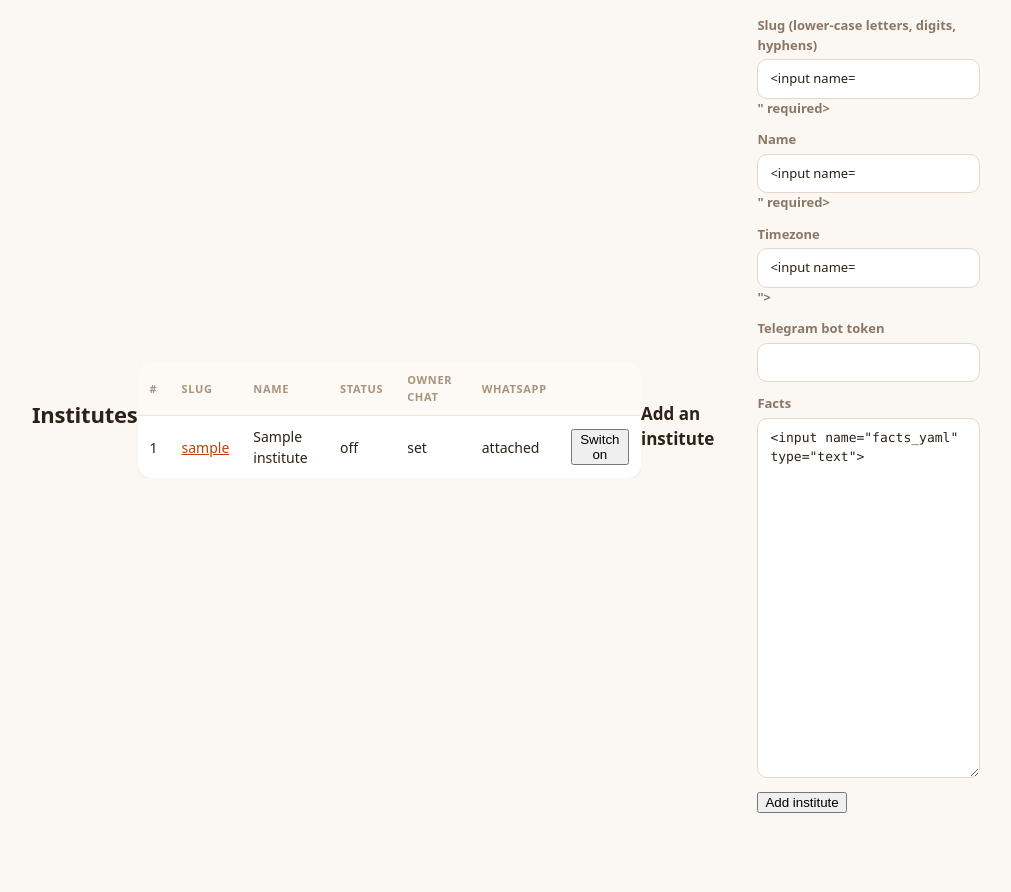
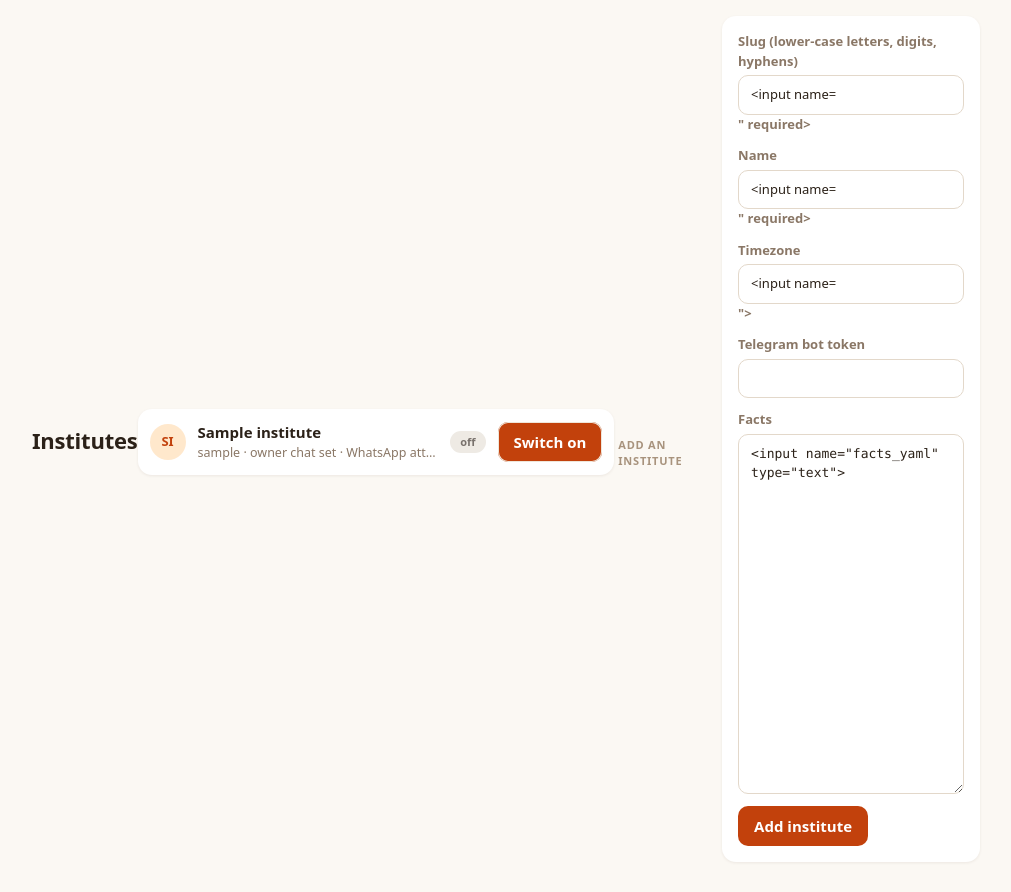
Before and after one commit to yashkanoje/vidyadesk, a FastAPI app: template leadagent/dashboard/templates/institutes.html in a window 1280 px wide. Shown: the whole page, without its empty margins (134-1145 px from the left). Before the commit the page ends 813 px from the top, so only its background shows below. Run offline with FastAPI, Linux system fonts and the light colour scheme; the template is opened without the code that fills it: most values are stand-ins (such as "Sample title", 1, 10 or a date in 2020); form fields are guessed from the names that the template uses; parts of the project's set-up code (start-up, migrations or seed data) failed here and were passed over.

Commit message:
VidyaDesk Documents, Facts, Stats and Institutes
Co-Authored-By: Claude Opus 5.5 <noreply@anthropic.com>

```diff
--- a/leadagent/dashboard/templates/institutes.html
+++ b/leadagent/dashboard/templates/institutes.html
@@ -1,26 +1,30 @@
 {% extends "base.html" %}
+{% from "_ui.html" import avatar %}
 {% block title %}Institutes{% endblock %}
 {% block content %}
 <h1>Institutes</h1>
-<div class="scroll"><table>
-<tr><th>#</th><th>Slug</th><th>Name</th><th>Status</th><th>Owner chat</th><th>WhatsApp</th><th></th></tr>
 {% for i in institutes %}
-<tr>
-  <td>{{ i.id }}</td><td><a href="/dash/{{ i.slug }}/leads">{{ i.slug }}</a></td><td>{{ i.name }}</td>
-  <td>{{ "on" if i.active else "off" }}</td><td>{{ "set" if i.owner_telegram_chat_id else "not set" }}</td>
-  <td>{{ "attached" if i.whatsapp_phone_number_id else "-" }}</td>
-  <td><form class="inline" method="post" action="/dash/admin/institutes/{{ i.slug }}/active"><button>{{ "Switch off" if i.active else "Switch on" }}</button></form></td>
-</tr>
+<div class="row">
+  {{ avatar(i.name) }}
+  <a class="who" href="/dash/{{ i.slug }}/home" style="color:inherit;text-decoration:none">
+    <b>{{ i.name }}</b>
+    <span>{{ i.slug }} · owner chat {{ "set" if i.owner_telegram_chat_id else "not set" }} · WhatsApp {{ "attached" if i.whatsapp_phone_number_id else "none" }}</span>
+  </a>
+  <span class="pill {{ 'ok' if i.active else 'closed' }}">{{ "on" if i.active else "off" }}</span>
+  <form class="inline" method="post" action="/dash/admin/institutes/{{ i.slug }}/active"><button class="btn btn-quiet">{{ "Switch off" if i.active else "Switch on" }}</button></form>
+</div>
+{% else %}
+<p class="empty">No institutes yet.</p>
 {% endfor %}
-</table></div>
-<h2>Add an institute</h2>
-{% if error %}<p class="error">{{ error }}</p>{% endif %}
-<form method="post" action="/dash/admin/institutes">
-  <p><label>Slug (lower-case letters, digits, hyphens)<br><input name="slug" value="{{ form.slug }}" required></label></p>
-  <p><label>Name<br><input name="name" value="{{ form.name }}" required></label></p>
-  <p><label>Timezone<br><input name="timezone" value="{{ form.timezone }}"></label></p>
-  <p><label>Telegram bot token<br><input type="password" name="telegram_token" required autocomplete="off"></label></p>
-  <p><label>Facts<br><textarea name="facts_yaml" spellcheck="false">{{ form.facts_yaml }}</textarea></label></p>
-  <p><button>Add institute</button></p>
+
+<div class="sec">Add an institute</div>
+{% if error %}<p class="error" role="alert">{{ error }}</p>{% endif %}
+<form method="post" action="/dash/admin/institutes" class="card">
+  <label>Slug (lower-case letters, digits, hyphens)<input name="slug" value="{{ form.slug }}" required></label>
+  <label>Name<input name="name" value="{{ form.name }}" required></label>
+  <label>Timezone<input name="timezone" value="{{ form.timezone }}"></label>
+  <label>Telegram bot token<input type="password" name="telegram_token" required autocomplete="off"></label>
+  <label>Facts<textarea name="facts_yaml" spellcheck="false">{{ form.facts_yaml }}</textarea></label>
+  <button class="btn">Add institute</button>
 </form>
 {% endblock %}
```
Also changed, not shown: leadagent/dashboard/templates/documents.html (+19 -14 lines), leadagent/dashboard/templates/facts.html (+8 -6 lines), leadagent/dashboard/templates/stats.html (+16 -7 lines).
